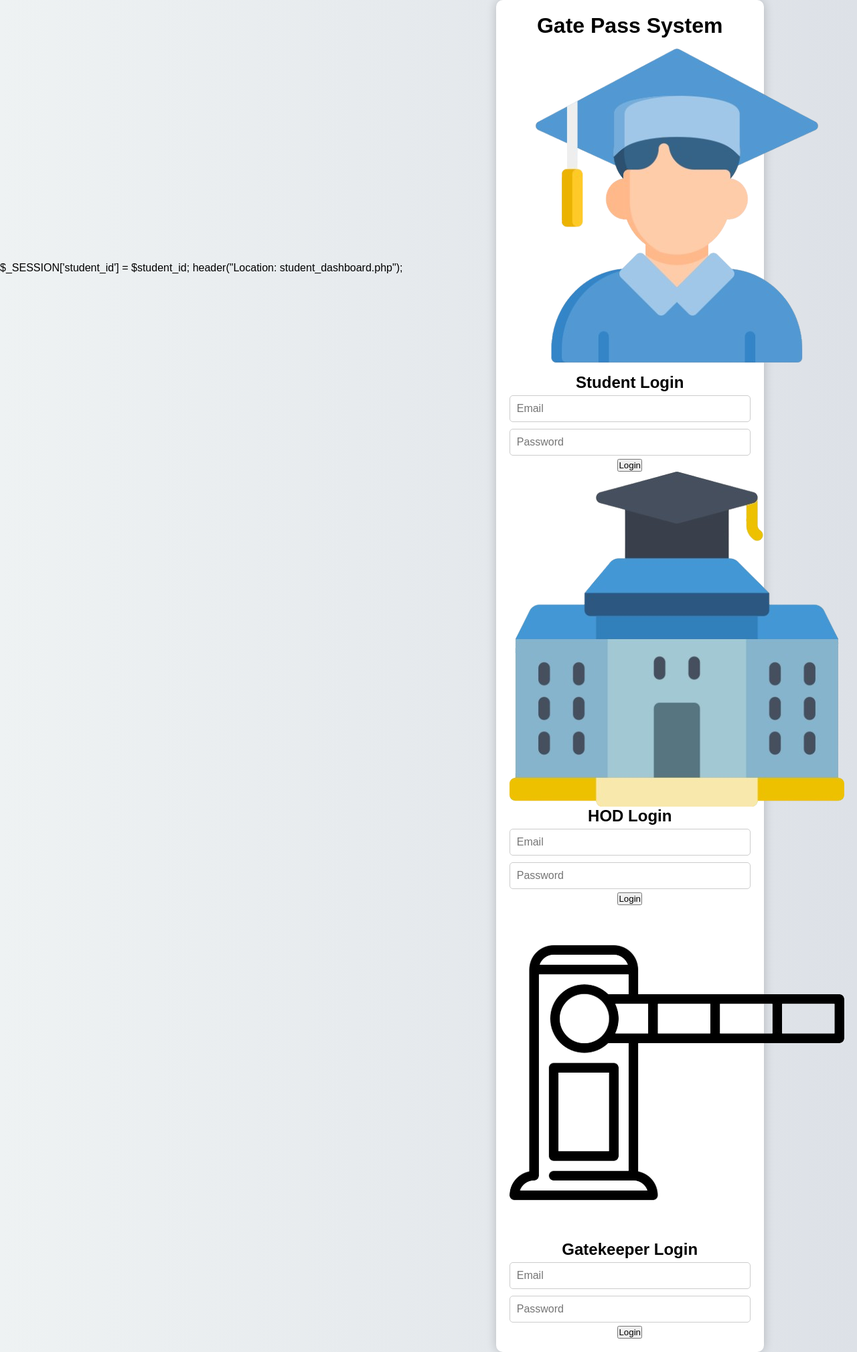
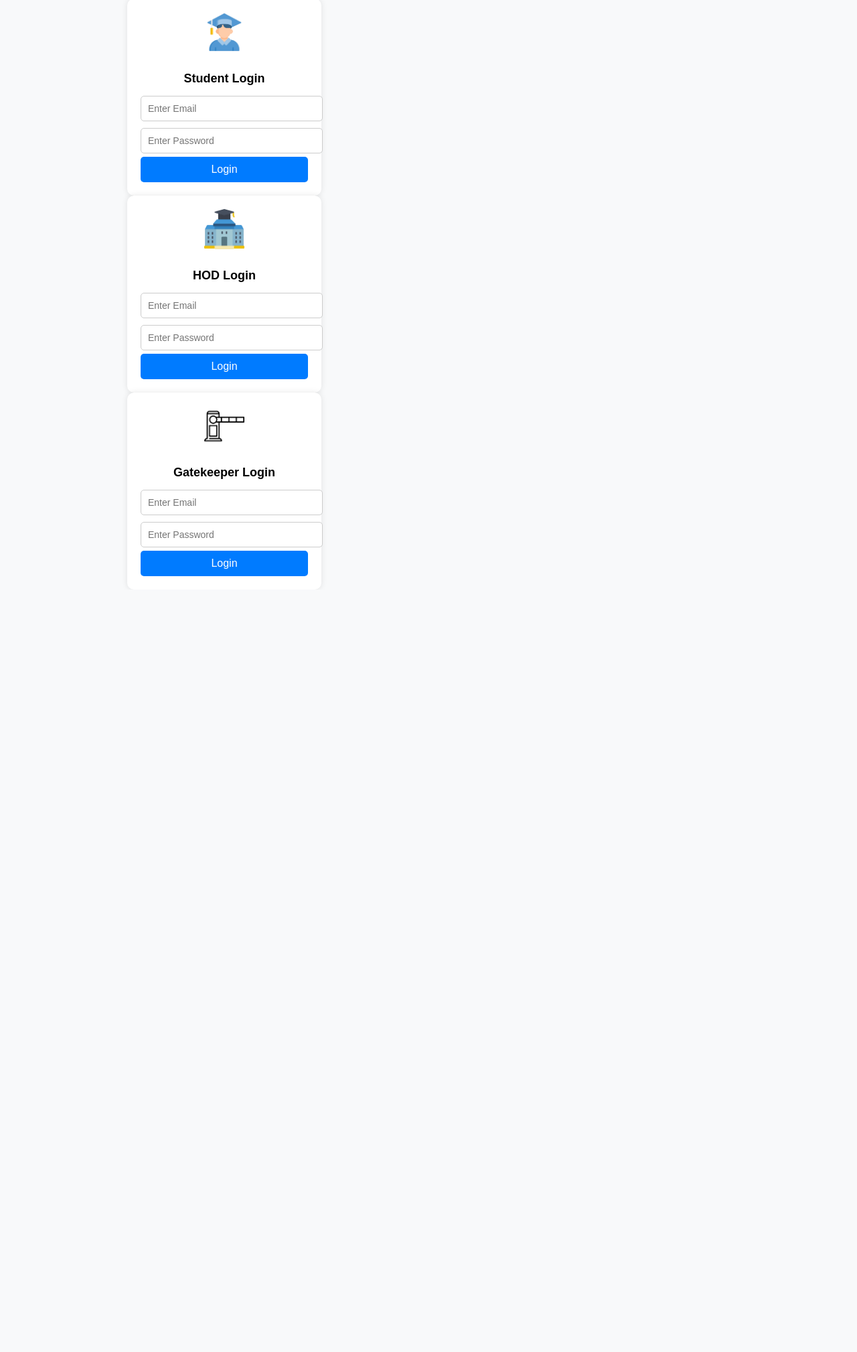
Before and after one commit to Saikumar936-ROY/college-gate-pass-system, a PHP site: page /login.php in a window 1280 px wide. Shown: the whole page at 67% size. After the commit the page ends 860 px from the top, so only its background shows below. Run offline with PHP 8.4, Linux system fonts and the light colour scheme.

Commit message:
changes in login files and created database

```diff
--- a/frontend/login.php
+++ b/frontend/login.php
@@ -1,5 +1,6 @@
-$_SESSION['student_id'] = $student_id;
-header("Location: student_dashboard.php");
+<?php
+session_start(); // Start session at the beginning
+?>
 
 <!DOCTYPE html>
 <html lang="en">
@@ -13,40 +14,40 @@ header("Location: student_dashboard.php");
     <div class="container">
         <h1>Gate Pass System</h1>
 
-        <div class="login-cards">
+        <div class="login-wrapper">
             <!-- Student Login -->
             <div class="login-card">
-                <img src="icons/student-icon.png" alt="Student Icon">
+                <img src="icons/student-icon.png" alt="Student Icon" class="login-icon">
                 <h2>Student Login</h2>
                 <form action="authenticate.php" method="POST">
-                    <input type="email" name="email" placeholder="Email" required>
-                    <input type="password" name="password" placeholder="Password" required>
+                    <input type="email" name="email" placeholder="Enter Email" required>
+                    <input type="password" name="password" placeholder="Enter Password" required>
                     <input type="hidden" name="role" value="student">
-                    <button type="submit">Login</button>
+                    <button type="submit" class="login-btn">Login</button>
                 </form>
             </div>
 
             <!-- HOD Login -->
             <div class="login-card">
-                <img src="icons/hod-icon.png" alt="HOD Icon">
+                <img src="icons/hod-icon.png" alt="HOD Icon" class="login-icon">
                 <h2>HOD Login</h2>
                 <form action="authenticate.php" method="POST">
-                    <input type="email" name="email" placeholder="Email" required>
-                    <input type="password" name="password" placeholder="Password" required>
+                    <input type="email" name="email" placeholder="Enter Email" required>
+                    <input type="password" name="password" placeholder="Enter Password" required>
                     <input type="hidden" name="role" value="hod">
-                    <button type="submit">Login</button>
+                    <button type="submit" class="login-btn">Login</button>
                 </form>
             </div>
 
             <!-- Gatekeeper Login -->
             <div class="login-card">
-                <img src="icons/gatekeeper-icon.png" alt="Gatekeeper Icon">
+                <img src="icons/gatekeeper-icon.png" alt="Gatekeeper Icon" class="login-icon">
                 <h2>Gatekeeper Login</h2>
                 <form action="authenticate.php" method="POST">
-                    <input type="email" name="email" placeholder="Email" required>
-                    <input type="password" name="password" placeholder="Password" required>
+                    <input type="email" name="email" placeholder="Enter Email" required>
+                    <input type="password" name="password" placeholder="Enter Password" required>
                     <input type="hidden" name="role" value="gatekeeper">
-                    <button type="submit">Login</button>
+                    <button type="submit" class="login-btn">Login</button>
                 </form>
             </div>
         </div>
--- a/frontend/style.css
+++ b/frontend/style.css
@@ -1,239 +1,89 @@
-/* General Reset */
-* {
-    margin: 0;
-    padding: 0;
-    box-sizing: border-box;
+/* General Styles */
+body {
     font-family: Arial, sans-serif;
-}
-
-/* Page Background */
-body {
-    background: linear-gradient(to right, #eef2f3, #dde1e7);
+    background-color: #f8f9fa;
     display: flex;
     justify-content: center;
     align-items: center;
     height: 100vh;
+    margin: 0;
 }
 
-/* Dashboard Container */
-.dashboard-container {
-    width: 80%;
-    margin: auto;
-    padding: 20px;
+/* Container */
+.container {
+    text-align: center;
+    max-width: 900px;
+    width: 90%;
 }
 
-/* Header */
-header {
-    display: flex;
-    justify-content: space-between;
-    align-items: center;
-    background: #007bff;
-    color: white;
-    padding: 15px;
-    border-radius: 8px;
-}
-
-.logout-btn {
-    background: red;
-    padding: 8px 15px;
-    text-decoration: none;
-    color: white;
-    border-radius: 5px;
-    transition: background 0.3s ease;
-}
-
-.logout-btn:hover {
-    background: darkred;
-}
-
-/* Sidebar */
-.sidebar {
-    width: 250px;
-    background: #007bff;
-    color: white;
-    padding: 20px;
-    display: flex;
-    flex-direction: column;
-    position: fixed;
-    left: 0;
-    top: 0;
-    height: 100vh;
-}
-
-.sidebar h2 {
-    text-align: center;
+/* Title */
+h1 {
+    color: #007bff;
     margin-bottom: 20px;
 }
 
-.sidebar ul {
-    list-style: none;
-    padding: 0;
+/* Login Cards Container */
+.login-cards {
+    display: flex;
+    justify-content: center;
+    flex-wrap: wrap;
+    gap: 20px;
 }
 
-.sidebar ul li {
-    margin: 10px 0;
-}
-
-.sidebar ul li a {
-    color: white;
-    text-decoration: none;
-    padding: 10px;
-    display: block;
-    border-radius: 5px;
-    transition: 0.3s;
-}
-
-.sidebar ul li a:hover,
-.sidebar ul li a.active {
-    background: #0056b3;
-}
-
-/* Main Content */
-.dashboard-main {
-    margin-left: 270px;
-    padding: 20px;
-}
-
-/* Approval & Verification Section */
-.approval-section, .verification-section {
+/* Individual Login Card */
+.login-card {
     background: white;
     padding: 20px;
-    border-radius: 8px;
-    box-shadow: 0 0 10px rgba(0, 0, 0, 0.1);
-    margin-top: 20px;
-}
-
-/* Status Table */
-table {
-    width: 100%;
-    border-collapse: collapse;
-    margin-top: 15px;
-}
-
-table, th, td {
-    border: 1px solid #ddd;
-}
-
-th, td {
-    padding: 10px;
+    border-radius: 10px;
+    box-shadow: 0px 0px 10px rgba(0, 0, 0, 0.1);
+    width: 250px;
     text-align: center;
 }
 
-th {
-    background: #007bff;
-    color: white;
+/* Icons */
+.login-card img {
+    width: 60px;
+    height: auto;
+    margin-bottom: 10px;
 }
 
-/* Action Buttons */
-.approve-btn, .reject-btn, .verify-btn {
-    padding: 8px 12px;
-    border: none;
-    color: white;
-    border-radius: 5px;
-    cursor: pointer;
-    transition: 0.3s ease-in-out;
+/* Login Headings */
+h2 {
+    font-size: 18px;
+    margin-bottom: 10px;
 }
 
-.approve-btn {
-    background: green;
-}
-
-.reject-btn {
-    background: red;
-}
-
-.verify-btn {
-    background: orange;
-}
-
-.approve-btn:hover {
-    background: darkgreen;
-}
-
-.reject-btn:hover {
-    background: darkred;
-}
-
-.verify-btn:hover {
-    background: darkorange;
-}
-
-/* Form Container */
-.container {
-    text-align: center;
-    max-width: 400px;
-    margin: auto;
-    background: white;
-    padding: 20px;
-    border-radius: 10px;
-    box-shadow: 0px 0px 15px rgba(0, 0, 0, 0.2);
-}
-
-/* Form Fields */
-.gatepass-form {
-    display: flex;
-    flex-direction: column;
-}
-
-label {
-    font-weight: bold;
-    margin-top: 10px;
-    text-align: left;
-}
-
-input, textarea {
+/* Input Fields */
+input {
     width: 100%;
     padding: 10px;
     margin: 5px 0;
     border: 1px solid #ccc;
     border-radius: 5px;
-    font-size: 16px;
+    font-size: 14px;
 }
 
-/* Button Styling */
-.submit-btn {
+/* Login Button */
+button {
     background: #007bff;
     color: white;
-    padding: 12px;
+    padding: 10px;
     border: none;
     border-radius: 5px;
     cursor: pointer;
+    width: 100%;
+    font-size: 16px;
     transition: 0.3s;
-    font-size: 18px;
 }
 
-.submit-btn:hover {
+button:hover {
     background: #0056b3;
 }
 
-/* Responsive Design */
+/* 📱 Responsive Design */
 @media (max-width: 768px) {
-    .dashboard-container {
-        width: 100%;
-        padding: 10px;
-    }
-
-    .dashboard-main {
-        margin-left: 0;
-    }
-
-    .sidebar {
-        width: 100%;
-        height: auto;
-        position: relative;
-    }
-
-    .sidebar ul {
-        display: flex;
-        justify-content: space-around;
-    }
-
-    .sidebar ul li {
-        margin: 0;
-    }
-
-    .sidebar ul li a {
-        padding: 10px;
-        display: inline-block;
+    .login-cards {
+        flex-direction: column;
+        align-items: center;
     }
 }
```
Also changed, not shown: frontend/add_test_user.php (added, +12 -0 lines), frontend/authenticate.php (added, +41 -0 lines), frontend/db_connection.php (added, +12 -0 lines).
